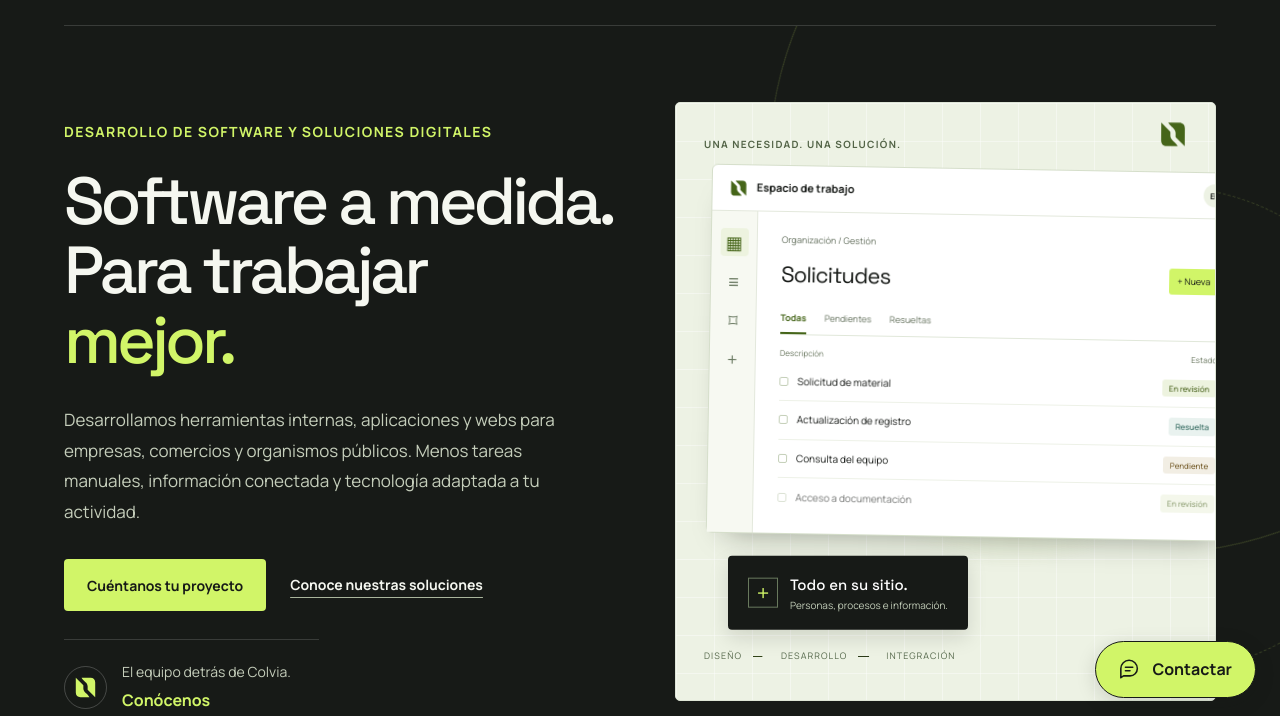
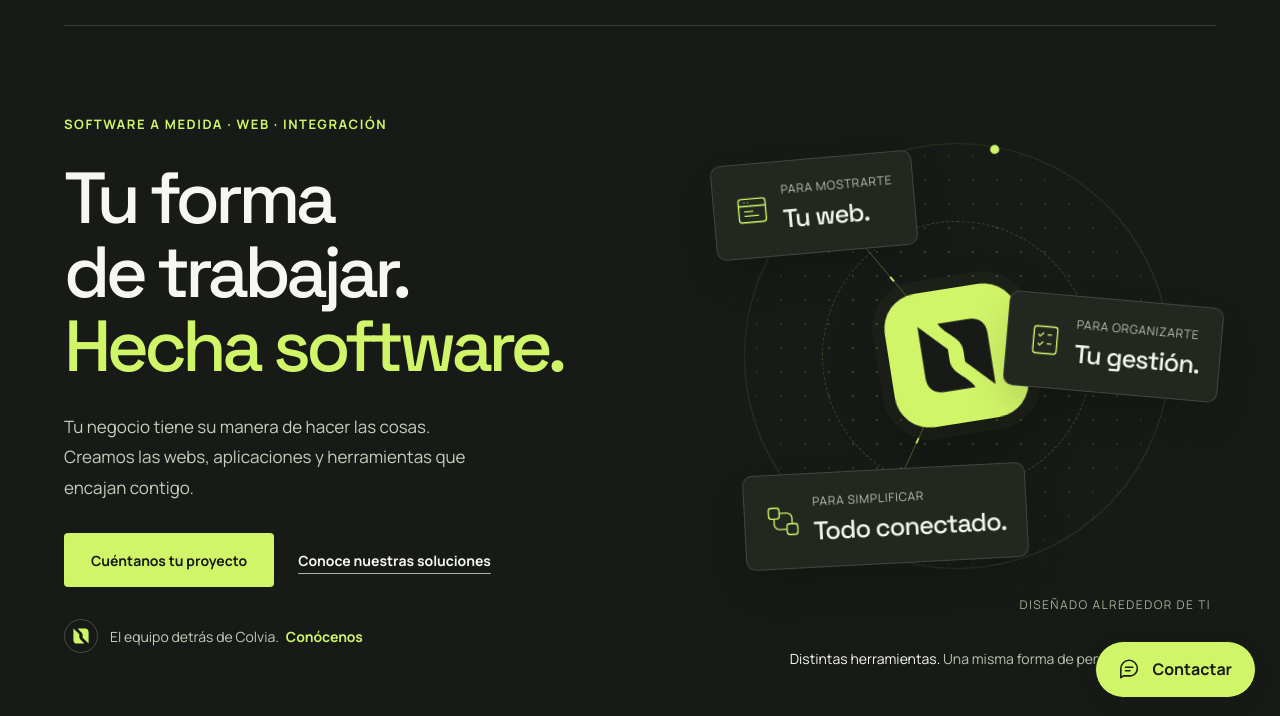
Before and after one commit to villarrubi/colvia, a plain HTML site: page index.html in a window 1280 px wide. Shown: the part 78-794 px from the top of the page. Drawn offline with Linux system fonts and the light colour scheme.

Commit message:
Publish redesigned Colvia homepage

```diff
--- /dev/null
+++ b/hero.css
@@ -0,0 +1,145 @@
+/* Homepage: a bespoke system built around the client's way of working. */
+.hero-renewed .hero {
+  grid-template-columns: 1.12fr 1fr;
+  gap: clamp(24px, 4vw, 64px);
+  padding-block: 70px 76px;
+}
+.hero-renewed .hero-motion-orbits { display: none; }
+.hero-renewed .hero .eyebrow {
+  font-size: .8125rem;
+  letter-spacing: .12em;
+  margin-bottom: 28px;
+}
+.hero-renewed h1 {
+  font-size: clamp(56px, 5.65vw, 86px);
+  line-height: 1.02;
+  letter-spacing: -.065em;
+}
+.hero-renewed h1 span { white-space: nowrap; }
+.hero-renewed .hero-description {
+  max-width: 440px;
+  margin-top: 28px;
+  font-size: 1.0625rem;
+  line-height: 1.8;
+}
+.hero-renewed .hero-actions { gap: 24px; margin-top: 30px; }
+.hero-renewed .hero-actions .button { min-height: 54px; padding-inline: 26px; }
+.hero-renewed .hero-team { border: 0; padding-top: 0; margin-top: 32px; }
+.hero-renewed .hero-team strong { display: inline; margin-left: 7px; font-size: .875rem; }
+.hero-renewed .about-link { gap: 12px; padding-right: 0; }
+.hero-renewed .about-link-mark { width: 34px; height: 34px; flex-basis: 34px; }
+.hero-renewed .about-link-mark svg { width: 18px; height: 18px; }
+.solution-visual { width: 100%; max-width: 600px; }
+.solution-map.system-canvas {
+  aspect-ratio: 1;
+  min-height: 0;
+  padding: 0;
+  border: 0;
+  border-radius: 0;
+  overflow: visible;
+  background: transparent;
+  color: var(--hero-text);
+}
+.solution-map.system-canvas::before { content: none; }
+.solution-grid {
+  position: absolute;
+  inset: 0;
+  background-image: radial-gradient(#d1f56835 .8px, transparent .8px);
+  background-size: 24px 24px;
+  mask-image: radial-gradient(ellipse, #000 25%, transparent 70%);
+}
+.solution-orbit {
+  position: absolute;
+  border: 1px solid #d1f56824;
+  border-radius: 50%;
+  inset: 9%;
+}
+.orbit-inner { inset: 24%; border-style: dashed; border-color: #d1f56835; }
+.orbit-outer::before {
+  content: '';
+  position: absolute;
+  width: 9px;
+  height: 9px;
+  background: var(--accent);
+  border-radius: 50%;
+  left: 14%;
+  top: 14%;
+}
+.solution-paths { position: absolute; inset: 0; width: 100%; height: 100%; }
+.solution-paths path { stroke: #d1f56855; stroke-width: 1; }
+.solution-paths .solution-signal { stroke: var(--accent); stroke-width: 2; stroke-dasharray: 6 240; }
+.solution-core {
+  position: absolute;
+  left: 37%;
+  top: 37%;
+  width: 26%;
+  aspect-ratio: 1;
+  display: grid;
+  place-items: center;
+  background: var(--accent);
+  color: var(--ink);
+  border-radius: 26%;
+  box-shadow: 0 0 0 12px #d1f56808, 0 24px 60px #0004;
+  transform: rotate(-9deg);
+}
+.solution-core svg { width: 60%; height: 60%; }
+.solution-node {
+  position: absolute;
+  display: flex;
+  align-items: center;
+  gap: 12px;
+  padding: 18px 20px;
+  background: #222720;
+  border: 1px solid #ffffff24;
+  border-radius: 10px;
+  box-shadow: 0 18px 40px #0002;
+}
+.solution-node > svg { width: 36px; height: 36px; flex-shrink: 0; stroke: var(--accent); stroke-width: 1.5; }
+.solution-node span { display: block; font-size: .75rem; letter-spacing: .06em; color: #bac4b2; }
+.solution-node strong { display: block; font: 500 clamp(20px, 2vw, 28px)/1.3 var(--heading); letter-spacing: -.04em; margin-top: 3px; }
+.solution-web { top: 12%; left: 3%; transform: rotate(-5deg); }
+.solution-work { top: 39%; right: -1%; transform: rotate(5deg); }
+.solution-connect { bottom: 10%; left: 9%; transform: rotate(-3deg); }
+.solution-signature { position: absolute; bottom: 0; right: 1%; font-size: .75rem; letter-spacing: .12em; color: #a3b096; }
+.hero-renewed .solution-visual figcaption { text-align: center; font-size: .875rem; margin-top: 32px; color: var(--hero-text); }
+.solution-visual figcaption span { color: #bac4b2; }
+.motion-ready .motion-in-view .solution-core { animation: solution-breathe 7s ease-in-out infinite; }
+.motion-ready .motion-in-view .orbit-outer { animation: orbit-turn 45s linear infinite; }
+.motion-ready .motion-in-view .solution-signal { animation: solution-flow 10s linear infinite; }
+@keyframes solution-breathe { 0%, 100% { transform: translateY(0) rotate(-9deg); } 50% { transform: translateY(-9px) rotate(-3deg); } }
+@keyframes solution-flow { to { stroke-dashoffset: -492; } }
+@media (min-width: 901px) and (max-width: 1100px) {
+  .hero-renewed h1 { font-size: 5.4vw; }
+  .solution-node { padding: 14px; gap: 8px; }
+  .solution-node > svg { width: 28px; height: 28px; }
+  .solution-node strong { font-size: 22px; }
+}
+@media (max-width: 900px) {
+  .hero-renewed .hero { grid-template-columns: 1fr; gap: 28px; padding-block: 54px; }
+  .hero-renewed .hero-copy { max-width: none; }
+  .hero-renewed h1 { font-size: clamp(48px, 8.4vw, 74px); }
+  .hero-renewed .hero-description { max-width: 520px; }
+  .solution-visual { max-width: 480px; }
+  .solution-node strong { font-size: 26px; }
+}
+@media (max-width: 600px) {
+  .hero-renewed .hero { padding-block: 42px 40px; gap: 32px; }
+  .hero-renewed .hero .eyebrow { font-size: .6875rem; letter-spacing: .08em; max-width: none; margin-bottom: 24px; }
+  .hero-renewed h1 { font-size: clamp(35px, 9vw, 54px); }
+  .hero-renewed .hero-description { font-size: 1rem; margin-top: 24px; }
+  .hero-renewed .hero-actions { align-items: flex-start; gap: 20px; }
+  .hero-renewed .hero-team { margin-top: 26px; font-size: .8125rem; }
+  .hero-renewed .hero-team strong { display: block; margin-left: 0; }
+  .solution-node { padding: 12px; gap: 8px; border-radius: 8px; }
+  .solution-node > svg { width: 28px; height: 28px; }
+  .solution-node strong { font-size: 22px; }
+  .solution-node span { font-size: .75rem; letter-spacing: 0; }
+  .solution-map.system-canvas { aspect-ratio: .85; }
+  .solution-core { left: 24%; top: 31%; width: 22%; }
+  .solution-web { left: 0; top: 0; }
+  .solution-work { right: 0; top: 51%; }
+  .solution-connect { left: 3%; bottom: -5%; }
+  .solution-signature { display: none; }
+  .hero-renewed .solution-visual figcaption { margin-top: 46px; font-size: .875rem; }
+  .solution-visual figcaption span { display: block; }
+}
--- a/index.html
+++ b/index.html
@@ -38,6 +38,7 @@
     <link rel="stylesheet" href="why-colvia.css?v=20261122-why4" />
     <link rel="stylesheet" href="portfolio.css?v=20261121-portfolio3" />
     <link rel="stylesheet" href="motion.css?v=20261122-entrance2" />
+    <link rel="stylesheet" href="hero.css?v=20261122-hero1" />
     <script src="app.js?v=20261121-contact3" defer></script>
     <script src="motion.js?v=20261122-entrance2" defer></script>
   </head>
@@ -80,17 +81,16 @@
       </div>
     </header>
     <main id="contenido">
-      <div class="hero-shell">
+      <div class="hero-shell hero-renewed">
         <section class="hero wrap" aria-labelledby="hero-title">
           <div class="hero-copy">
-            <p class="eyebrow">DESARROLLO DE SOFTWARE Y SOLUCIONES DIGITALES</p>
+            <p class="eyebrow">SOFTWARE A MEDIDA · WEB · INTEGRACIÓN</p>
             <h1 id="hero-title">
-              Software a medida. <br />Para trabajar <br /><span>mejor.</span>
+              Tu forma<br />de trabajar.<br /><span>Hecha software.</span>
             </h1>
             <p class="hero-description">
-              Desarrollamos herramientas internas, aplicaciones y webs para
-              empresas, comercios y organismos públicos. Menos tareas manuales,
-              información conectada y tecnología adaptada a tu actividad.
+              Tu negocio tiene su manera de hacer las cosas.
+              Creamos las webs, aplicaciones y herramientas que encajan contigo.
             </p>
             <div class="hero-actions">
               <a class="button button-primary" href="#contacto"
@@ -109,81 +109,33 @@
               ></a
             >
           </div>
-          <figure
-            class="hero-visual"
-            aria-label="Ejemplo conceptual de una aplicación para organizar solicitudes; no es una captura de un proyecto de cliente"
-          >
-            <div class="system-canvas" aria-hidden="true">
-              <div class="canvas-heading">
-                <span>UNA NECESIDAD. UNA SOLUCIÓN.</span
-                ><svg viewBox="0 0 64 64">
-                  <use href="assets/colvia-mark.svg#colvia-mark" />
-                </svg>
+          <figure class="hero-visual solution-visual" aria-labelledby="solution-caption">
+            <div class="system-canvas solution-map">
+              <div class="solution-grid" aria-hidden="true"></div>
+              <div class="solution-orbit orbit-outer" aria-hidden="true"></div>
+              <div class="solution-orbit orbit-inner" aria-hidden="true"></div>
+              <svg class="solution-paths" viewBox="0 0 540 540" fill="none" aria-hidden="true">
+                <path d="M270 270 L140 116 M270 270 L424 248 M270 270 L195 433" />
+                <path class="solution-signal" d="M140 116 L270 270 L424 248 M270 270 L195 433" />
+              </svg>
+              <div class="solution-core" aria-hidden="true">
+                <svg viewBox="0 0 64 64"><use href="assets/colvia-mark.svg#colvia-mark" /></svg>
               </div>
-              <div class="application-preview">
-                <div class="app-topbar">
-                  <span class="app-monogram"
-                    ><svg viewBox="0 0 64 64">
-                      <use
-                        href="assets/colvia-mark.svg#colvia-mark"
-                      /></svg></span
-                  ><span>Espacio de trabajo</span
-                  ><span class="app-avatar">EQ</span>
-                </div>
-                <div class="app-body">
-                  <div class="app-sidebar">
-                    <span class="sidebar-icon selected">▦</span
-                    ><span class="sidebar-icon">≡</span
-                    ><span class="sidebar-icon">⌑</span
-                    ><span class="sidebar-icon">+</span>
-                  </div>
-                  <div class="app-content">
-                    <div class="app-breadcrumb">Organización / Gestión</div>
-                    <div class="app-title">
-                      <span>Solicitudes</span
-                      ><span class="app-add">+ Nueva</span>
-                    </div>
-                    <div class="app-tabs">
-                      <span class="active">Todas</span><span>Pendientes</span
-                      ><span>Resueltas</span>
-                    </div>
-                    <div class="app-table-head">
-                      <span>Descripción</span><span>Estado</span>
-                    </div>
-                    <div class="app-table-row">
-                      <span><i></i>Solicitud de material</span
-                      ><b class="state-review">En revisión</b>
-                    </div>
-                    <div class="app-table-row">
-                      <span><i></i>Actualización de registro</span
-                      ><b class="state-done">Resuelta</b>
-                    </div>
-                    <div class="app-table-row">
-                      <span><i></i>Consulta del equipo</span
-                      ><b class="state-new">Pendiente</b>
-                    </div>
-                    <div class="app-table-row muted-row">
-                      <span><i></i>Acceso a documentación</span
-                      ><b class="state-review">En revisión</b>
-                    </div>
-                  </div>
-                </div>
+              <div class="solution-node solution-web">
+                <svg viewBox="0 0 40 40" fill="none" aria-hidden="true"><rect x="5" y="7" width="30" height="26" rx="3"/><path d="M5 15h30M11 11h1m3 0h1M11 21h10m-10 5h16"/></svg>
+                <div><span>PARA MOSTRARTE</span><strong>Tu web.</strong></div>
               </div>
-              <div class="integration-card">
-                <span class="integration-icon" aria-hidden="true">+</span>
-                <div>
-                  <strong>Todo en su sitio.</strong
-                  ><span>Personas, procesos e información.</span>
-                </div>
+              <div class="solution-node solution-work">
+                <svg viewBox="0 0 40 40" fill="none" aria-hidden="true"><rect x="7" y="5" width="26" height="30" rx="3"/><path d="m12 14 2 2 4-4m-6 12 2 2 4-4m4-8h5m-5 10h5"/></svg>
+                <div><span>PARA ORGANIZARTE</span><strong>Tu gestión.</strong></div>
               </div>
-              <div class="canvas-bottom">
-                <span>DISEÑO</span><i></i><span>DESARROLLO</span><i></i
-                ><span>INTEGRACIÓN</span>
+              <div class="solution-node solution-connect">
+                <svg viewBox="0 0 40 40" fill="none" aria-hidden="true"><rect x="4" y="5" width="12" height="12" rx="3"/><rect x="24" y="23" width="12" height="12" rx="3"/><path d="M16 11h8a6 6 0 0 1 6 6v6M24 29h-8a6 6 0 0 1-6-6v-6"/></svg>
+                <div><span>PARA SIMPLIFICAR</span><strong>Todo conectado.</strong></div>
               </div>
+              <span class="solution-signature" aria-hidden="true">DISEÑADO ALREDEDOR DE TI</span>
             </div>
-            <figcaption class="visual-caption">
-              <span>Ejemplo de interfaz · Datos ilustrativos</span>
-            </figcaption>
+            <figcaption id="solution-caption">Distintas herramientas. <span>Una misma forma de pensar.</span></figcaption>
           </figure>
         </section>
       </div>
```
